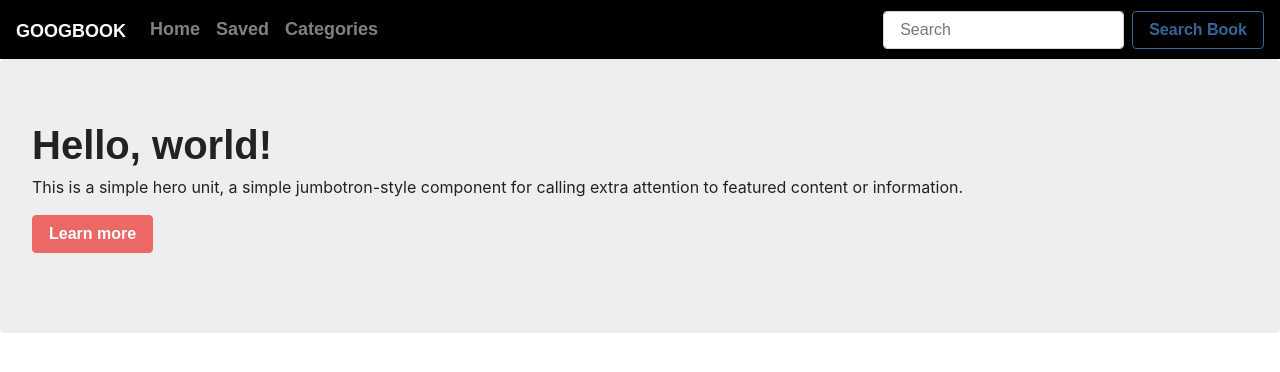
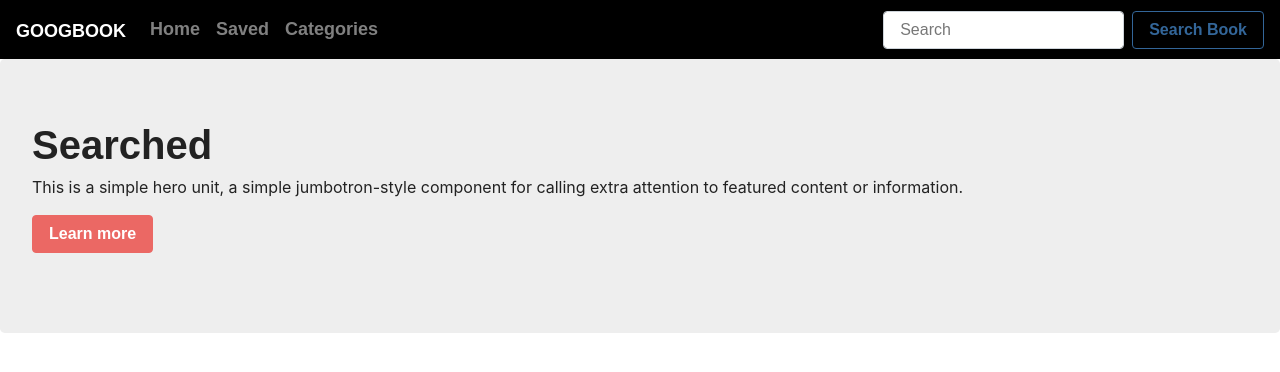
Before and after one commit to paveldarii/googbook, a React (Create React App) app in the folder client/: page / in a window 1280 px wide. Shown: the top 372 px of the page. Built offline with nearby package versions, Linux system fonts and the light colour scheme; a web font is replaced by a local one.

Commit message:
created the basic structure of the home page:

```diff
--- a/client/src/pages/Home.js
+++ b/client/src/pages/Home.js
@@ -3,15 +3,9 @@ import API from "../utils/API";
 import { Jumbotron, Button } from "react-bootstrap";
 
 function Home() {
-  // Setting our component's initial state
-  const [books, setBooks] = useState([]);
-
-  // Load all books and store them with setBooks
-  useEffect(() => {}, []);
-
   return (
     <Jumbotron>
-      <h1>Hello, world!</h1>
+      <h1>Searched</h1>
       <p>
         This is a simple hero unit, a simple jumbotron-style component for
         calling extra attention to featured content or information.
```
